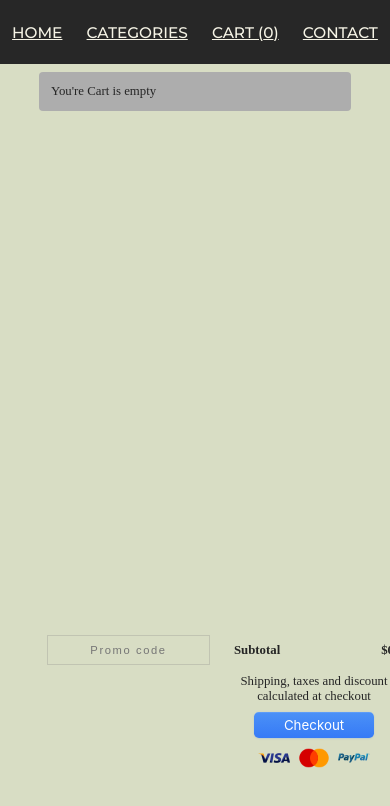
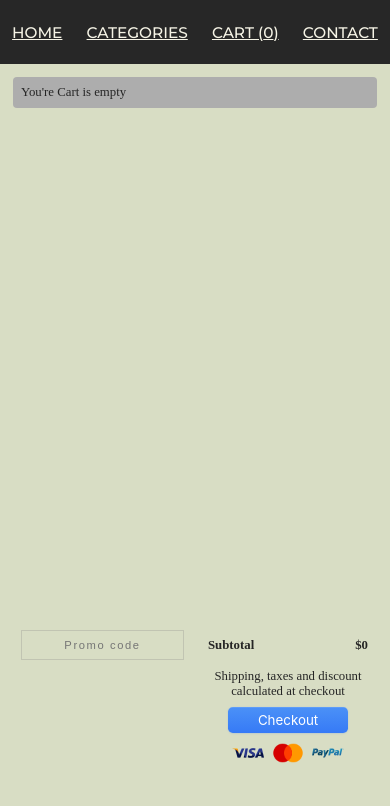
Before and after one commit to michalsamulak/ReactShop, a React (Vite) app: page /ReactShop/Cart in a window 390 px wide. Shown: the top 806 px of the page. Built offline with nearby package versions, Linux system fonts and the light colour scheme.

Commit message:
set mobile view for cart page

```diff
--- a/src/components/Cart/Cart.style.ts
+++ b/src/components/Cart/Cart.style.ts
@@ -8,6 +8,11 @@ export const CartContainer = styled.div`
     min-height: 80vh;
     justify-content: space-between;
     color: #252525;
+
+    @media only screen and (max-width: 600px) {
+        padding: 5px;
+        width: 100%;
+    }
     `
 
 export const CartProductWrapper = styled.div`
@@ -18,6 +23,12 @@ export const CartProductWrapper = styled.div`
     border-radius: .5rem;
     margin-bottom: .1rem;
 
+    @media only screen and (max-width: 600px) {
+        padding: 1rem;
+        margin-bottom: .5rem;
+
+    }
+
 `
 
 export const CartProductBox = styled.div`
@@ -27,6 +38,8 @@ export const CartProductBox = styled.div`
     align-content: space-between;
     margin-left: 1.5rem;
     margin-right: 3rem;
+
+
 `
 
 
@@ -35,6 +48,8 @@ export const CartProductImg = styled.img`
     width: 8rem;
     margin-left: 1.5rem;
     border-radius: .5rem;
+
+
 `
 
 export const CartProductBtn = styled(ButtonGlobal)`
@@ -55,6 +70,11 @@ export const CartProductDescriptions = styled.div`
     width: 40vw;
     margin-top: 1rem;
     color: rgb(37 37 37 / 78%);
+
+    @media only screen and (max-width: 600px) {
+      width: auto;
+
+    }
 `
 
 
@@ -65,6 +85,12 @@ export const CartQtyActions = styled.div`
     margin: 1.5rem;
     justify-content: space-around;
     align-self: end;
+
+    @media only screen and (max-width: 600px) {
+        align-self: start;
+        margin-top: 0;
+        margin-bottom: 0;
+    }
 `
 export const BtnRemove = styled.div`
     color: red;
```
